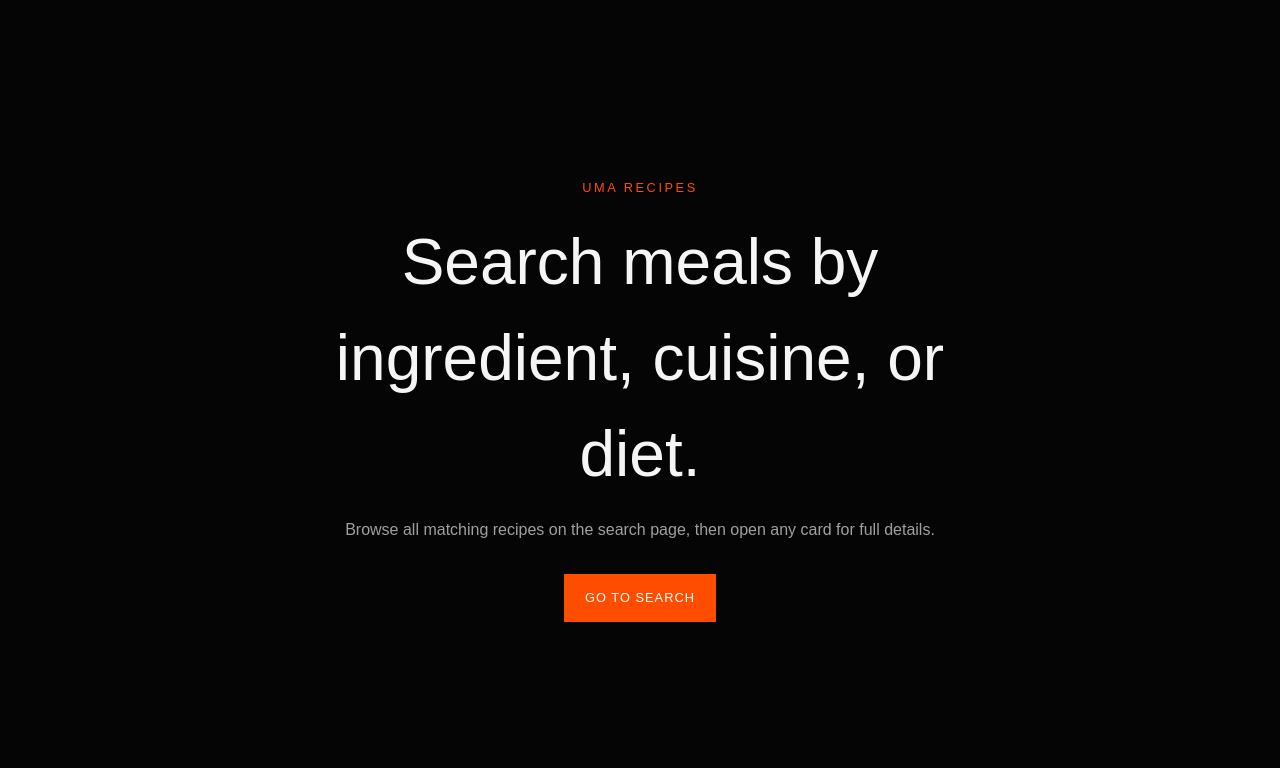
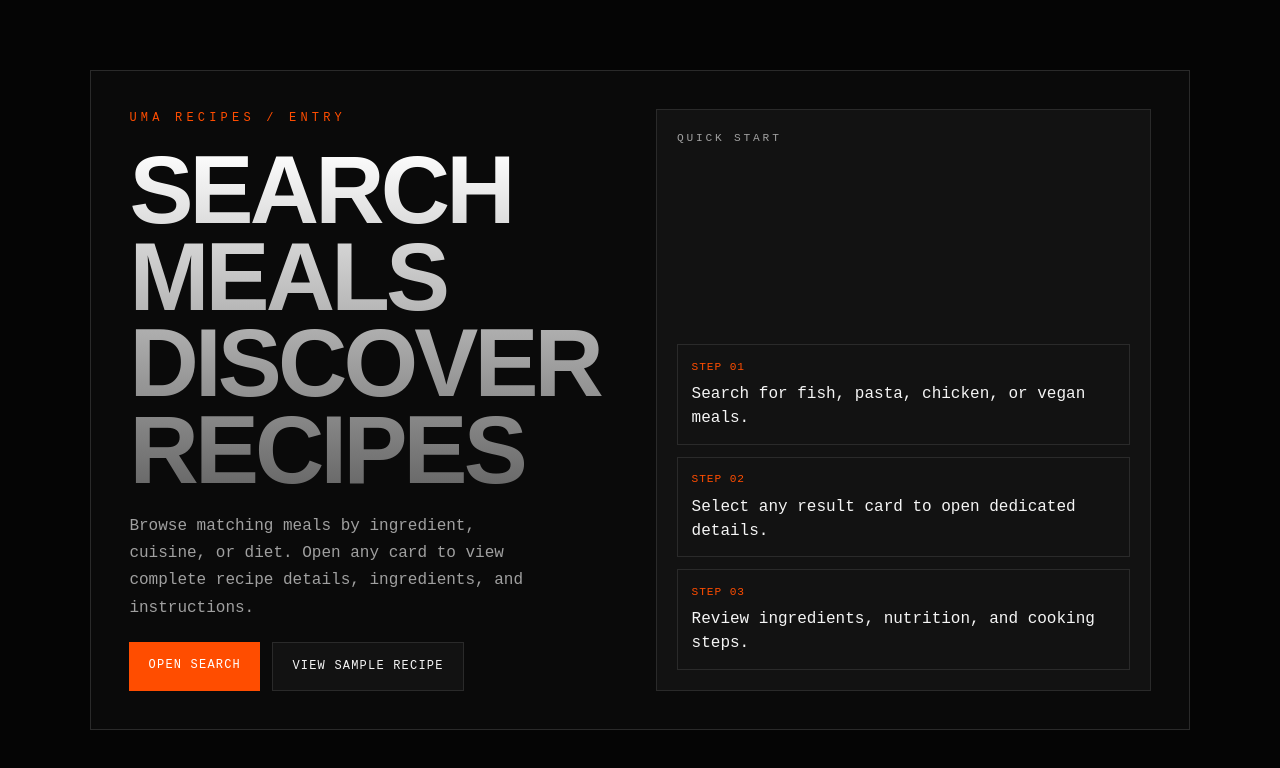
Before and after one commit to Ashnagdarc/Uma, a Next.js app: page / in a window 1280 px wide. Shown: the top 768 px of the page. Built offline with nearby package versions, Linux system fonts and the light colour scheme.

Commit message:
feat: integrate MealDB API for recipe search and detail retrieval, update HomePage layout and styling

```diff
--- a/next.config.ts
+++ b/next.config.ts
@@ -20,6 +20,10 @@ const nextConfig: NextConfig = {
         protocol: 'https',
         hostname: 'spoonacular.com',
       },
+      {
+        protocol: 'https',
+        hostname: 'www.themealdb.com',
+      },
     ],
   },
 };
--- a/src/app/page.tsx
+++ b/src/app/page.tsx
@@ -5,31 +5,68 @@ export default function HomePage() {
     <main
       style={{
         minHeight: '100vh',
+        background: '#050505',
+        color: '#f5f5f5',
+        padding: '2.5rem 1.5rem',
         display: 'grid',
         placeItems: 'center',
-        background: '#050505',
-        color: '#f5f5f5',
-        padding: '2rem',
       }}
     >
-      <section style={{ maxWidth: '720px', textAlign: 'center' }}>
+      <section
+        style={{
+          width: '100%',
+          maxWidth: '1100px',
+          border: '1px solid #2a2a2a',
+          background: '#0a0a0a',
+          padding: 'clamp(1.5rem, 3vw, 3rem)',
+          display: 'grid',
+          gap: '2rem',
+          gridTemplateColumns: 'minmax(0, 1fr) minmax(0, 1fr)',
+        }}
+      >
+        <div style={{ display: 'flex', flexDirection: 'column', gap: '1.25rem' }}>
           <p
             style={{
               margin: 0,
+              fontFamily: 'JetBrains Mono, monospace',
+              fontSize: '0.75rem',
+              textTransform: 'uppercase',
+              letterSpacing: '0.35em',
               color: '#ff4d00',
-            letterSpacing: '0.2em',
-            textTransform: 'uppercase',
-            fontSize: '0.8rem',
             }}
           >
-          UMA Recipes
+            Uma Recipes / Entry
           </p>
-        <h1 style={{ fontSize: 'clamp(2rem, 6vw, 4rem)', margin: '1rem 0' }}>
-          Search meals by ingredient, cuisine, or diet.
+          <h1
+            style={{
+              margin: 0,
+              fontSize: 'clamp(2.5rem, 8vw, 6rem)',
+              lineHeight: 0.9,
+              textTransform: 'uppercase',
+              letterSpacing: '-0.04em',
+              fontWeight: 900,
+              background: 'linear-gradient(180deg, #fff 0%, #666 100%)',
+              WebkitBackgroundClip: 'text',
+              backgroundClip: 'text',
+              WebkitTextFillColor: 'transparent',
+            }}
+          >
+            Search Meals
+            <br />
+            Discover Recipes
           </h1>
-        <p style={{ color: '#a0a0a0', marginBottom: '2rem' }}>
-          Browse all matching recipes on the search page, then open any card for full details.
+          <p
+            style={{
+              margin: 0,
+              fontFamily: 'JetBrains Mono, monospace',
+              color: '#a0a0a0',
+              lineHeight: 1.7,
+              maxWidth: '42ch',
+            }}
+          >
+            Browse matching meals by ingredient, cuisine, or diet. Open any card to view complete recipe details, ingredients, and instructions.
           </p>
+          <div style={{ display: 'flex', gap: '0.75rem', flexWrap: 'wrap' }}>
             <Link
               href="/search"
               style={{
@@ -37,14 +74,72 @@ export default function HomePage() {
                 background: '#ff4d00',
                 color: '#fff',
                 textDecoration: 'none',
-            padding: '0.9rem 1.3rem',
+                padding: '0.9rem 1.2rem',
+                fontFamily: 'JetBrains Mono, monospace',
                 textTransform: 'uppercase',
-            letterSpacing: '0.08em',
-            fontSize: '0.8rem',
+                letterSpacing: '0.1em',
+                fontSize: '0.75rem',
               }}
             >
-          Go to Search
+              Open Search
             </Link>
+            <Link
+              href="/recipe/52772"
+              style={{
+                display: 'inline-block',
+                border: '1px solid #2a2a2a',
+                color: '#f5f5f5',
+                textDecoration: 'none',
+                padding: '0.9rem 1.2rem',
+                fontFamily: 'JetBrains Mono, monospace',
+                textTransform: 'uppercase',
+                letterSpacing: '0.1em',
+                fontSize: '0.75rem',
+                background: '#121212',
+              }}
+            >
+              View Sample Recipe
+            </Link>
+          </div>
+        </div>
+
+        <div
+          style={{
+            border: '1px solid #2a2a2a',
+            background: '#121212',
+            padding: '1.25rem',
+            display: 'grid',
+            alignContent: 'space-between',
+            gap: '1rem',
+          }}
+        >
+          <p
+            style={{
+              margin: 0,
+              fontFamily: 'JetBrains Mono, monospace',
+              fontSize: '0.7rem',
+              letterSpacing: '0.25em',
+              textTransform: 'uppercase',
+              color: '#a0a0a0',
+            }}
+          >
+            Quick Start
+          </p>
+          <div style={{ display: 'grid', gap: '0.75rem' }}>
+            <div style={{ border: '1px solid #2a2a2a', padding: '0.85rem' }}>
+              <p style={{ margin: 0, color: '#ff4d00', fontFamily: 'JetBrains Mono, monospace', fontSize: '0.7rem', textTransform: 'uppercase', letterSpacing: '0.08em' }}>Step 01</p>
+              <p style={{ margin: '0.4rem 0 0', fontFamily: 'JetBrains Mono, monospace', color: '#f5f5f5' }}>Search for fish, pasta, chicken, or vegan meals.</p>
+            </div>
+            <div style={{ border: '1px solid #2a2a2a', padding: '0.85rem' }}>
+              <p style={{ margin: 0, color: '#ff4d00', fontFamily: 'JetBrains Mono, monospace', fontSize: '0.7rem', textTransform: 'uppercase', letterSpacing: '0.08em' }}>Step 02</p>
+              <p style={{ margin: '0.4rem 0 0', fontFamily: 'JetBrains Mono, monospace', color: '#f5f5f5' }}>Select any result card to open dedicated details.</p>
+            </div>
+            <div style={{ border: '1px solid #2a2a2a', padding: '0.85rem' }}>
+              <p style={{ margin: 0, color: '#ff4d00', fontFamily: 'JetBrains Mono, monospace', fontSize: '0.7rem', textTransform: 'uppercase', letterSpacing: '0.08em' }}>Step 03</p>
+              <p style={{ margin: '0.4rem 0 0', fontFamily: 'JetBrains Mono, monospace', color: '#f5f5f5' }}>Review ingredients, nutrition, and cooking steps.</p>
+            </div>
+          </div>
+        </div>
       </section>
     </main>
   );
--- a/src/app/recipe/[id]/page.tsx
+++ b/src/app/recipe/[id]/page.tsx
@@ -29,7 +29,7 @@ import {
 } from '../../RecipePageStyles';
 
 type RecipeResponse = {
-  id: number;
+  id: string;
   title: string;
   category: string;
   image: string;
@@ -146,8 +146,8 @@ export default function RecipeDetailPage() {
         <section id="ingredients">
           <SectionTitle>Ingredients</SectionTitle>
           <IngredientsList>
-            {(recipe?.ingredients ?? []).map((ingredient) => (
-              <IngredientItem key={`${ingredient.name}-${ingredient.amount}`}>
+            {(recipe?.ingredients ?? []).map((ingredient, index) => (
+              <IngredientItem key={`${ingredient.name}-${ingredient.amount}-${index}`}>
                 <Amount>{ingredient.amount}</Amount>
                 <Name>{ingredient.name}</Name>
               </IngredientItem>
--- a/src/app/search/page.tsx
+++ b/src/app/search/page.tsx
@@ -21,7 +21,7 @@ import {
 } from '../RecipePageStyles';
 
 type SearchResult = {
-  id: number;
+  id: string;
   title: string;
   category: string;
   prepMinutes: number;
```
Also changed, not shown: src/app/api/food/route.ts (+161 -35 lines). Lines whose indentation alone changed are shown as unchanged.
